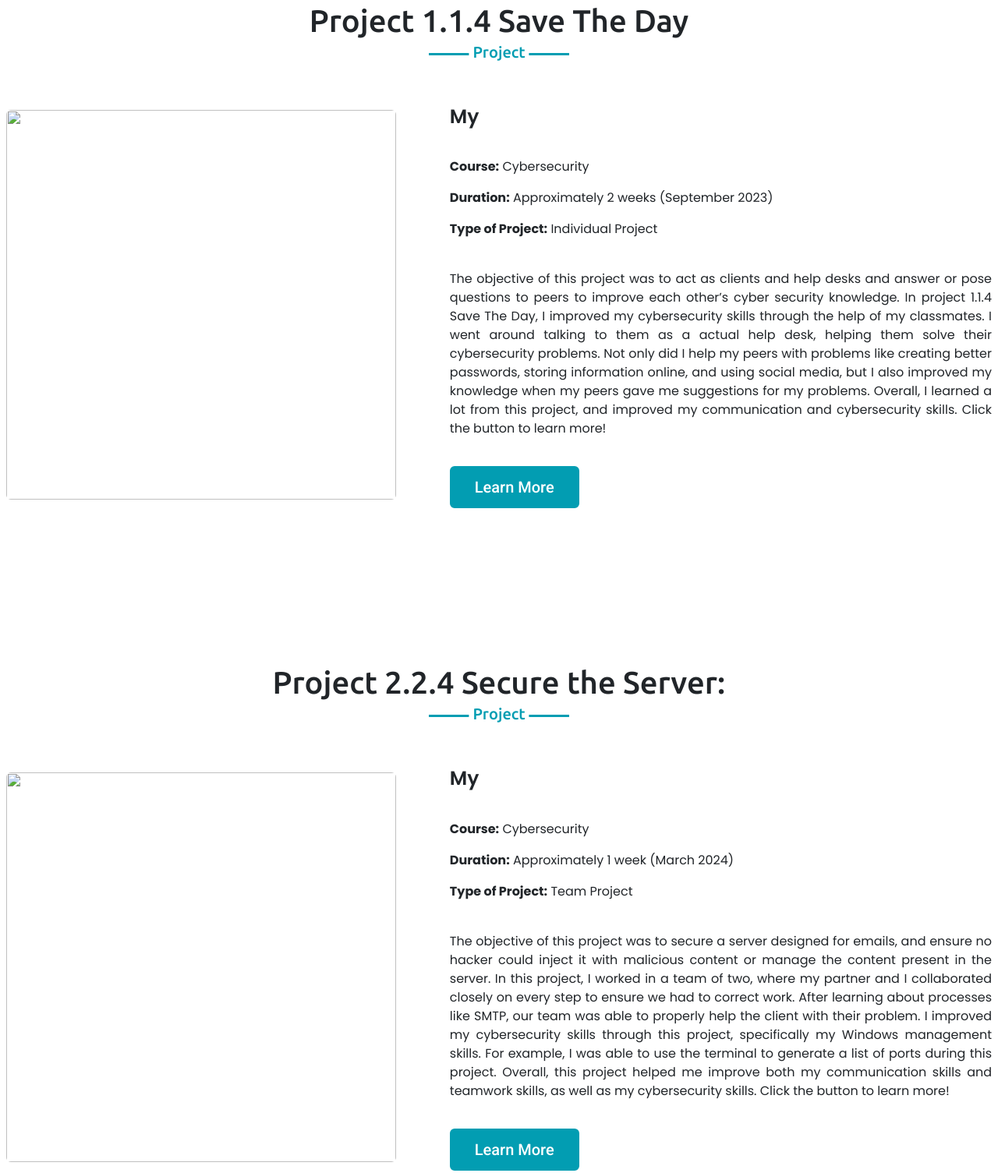
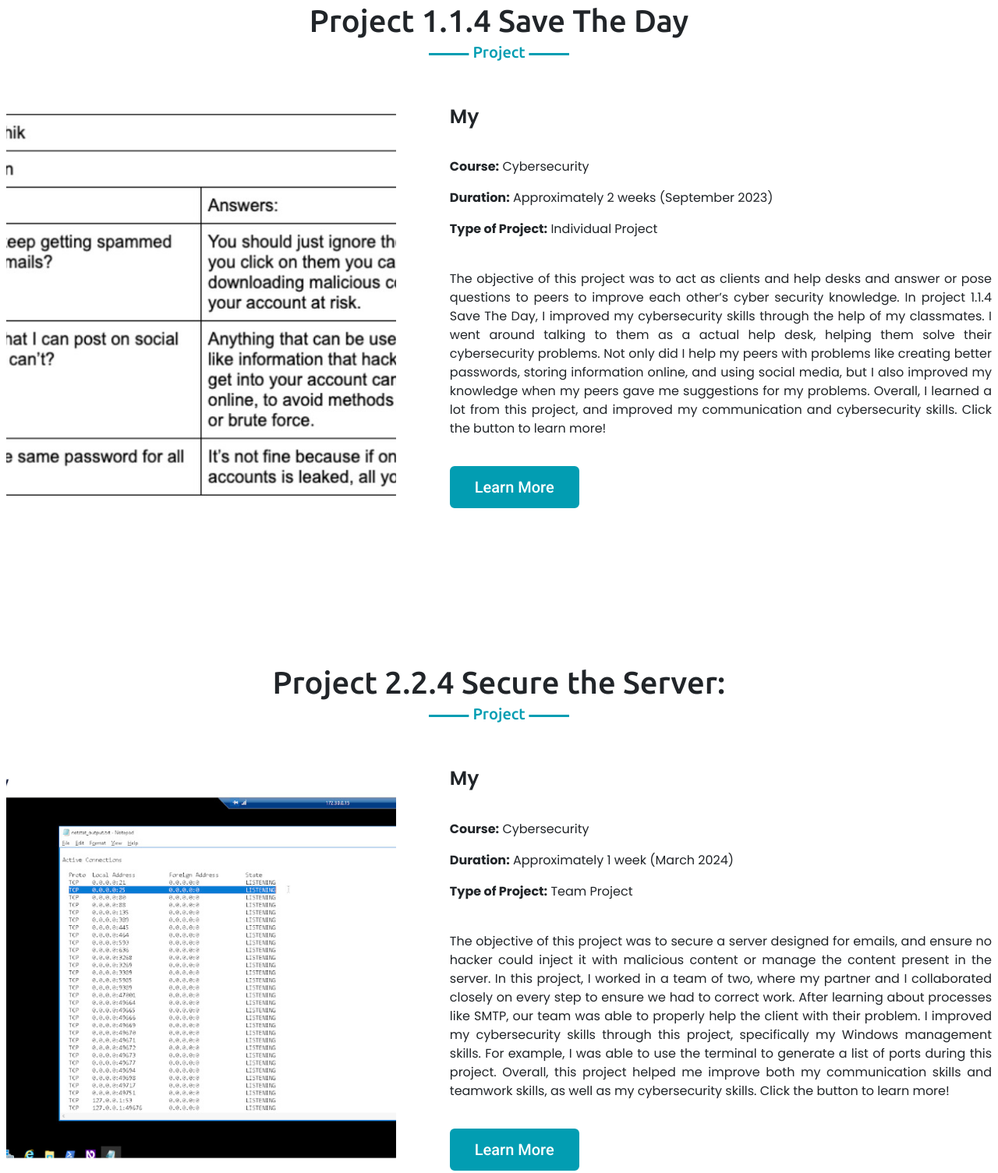
Before and after one commit to tkrithik/Portfiolo, a plain HTML site: page projects.html in a window 1280 px wide. Shown: the part 7569-9074 px from the top of the page at 78% size. Drawn offline with nearby package versions, Linux system fonts and the light colour scheme.

Commit message:
Update projects.html

```diff
--- a/projects.html
+++ b/projects.html
@@ -229,7 +229,7 @@ could agree that our roles greatly mattered to the development of this project.
             <h2 class="title">Project 1.1.4 Save The Day</h2>
             <div class="about-content">
                 <div class="column left">
-                    <img src="images/project6.png" alt="">
+                    <img src="images/project6.jpg" alt="">
                 </div>
                 <div class="column right">
                     <div class="text">My <span class="typing-2"></span></div>
@@ -249,7 +249,7 @@ could agree that our roles greatly mattered to the development of this project.
             <h2 class="title">Project 2.2.4 Secure the Server:</h2>
             <div class="about-content">
                 <div class="column left">
-                    <img src="images/project7.png" alt="">
+                    <img src="images/project7.jpg" alt="">
                 </div>
                 <div class="column right">
                     <div class="text">My <span class="typing-2"></span></div>
```
